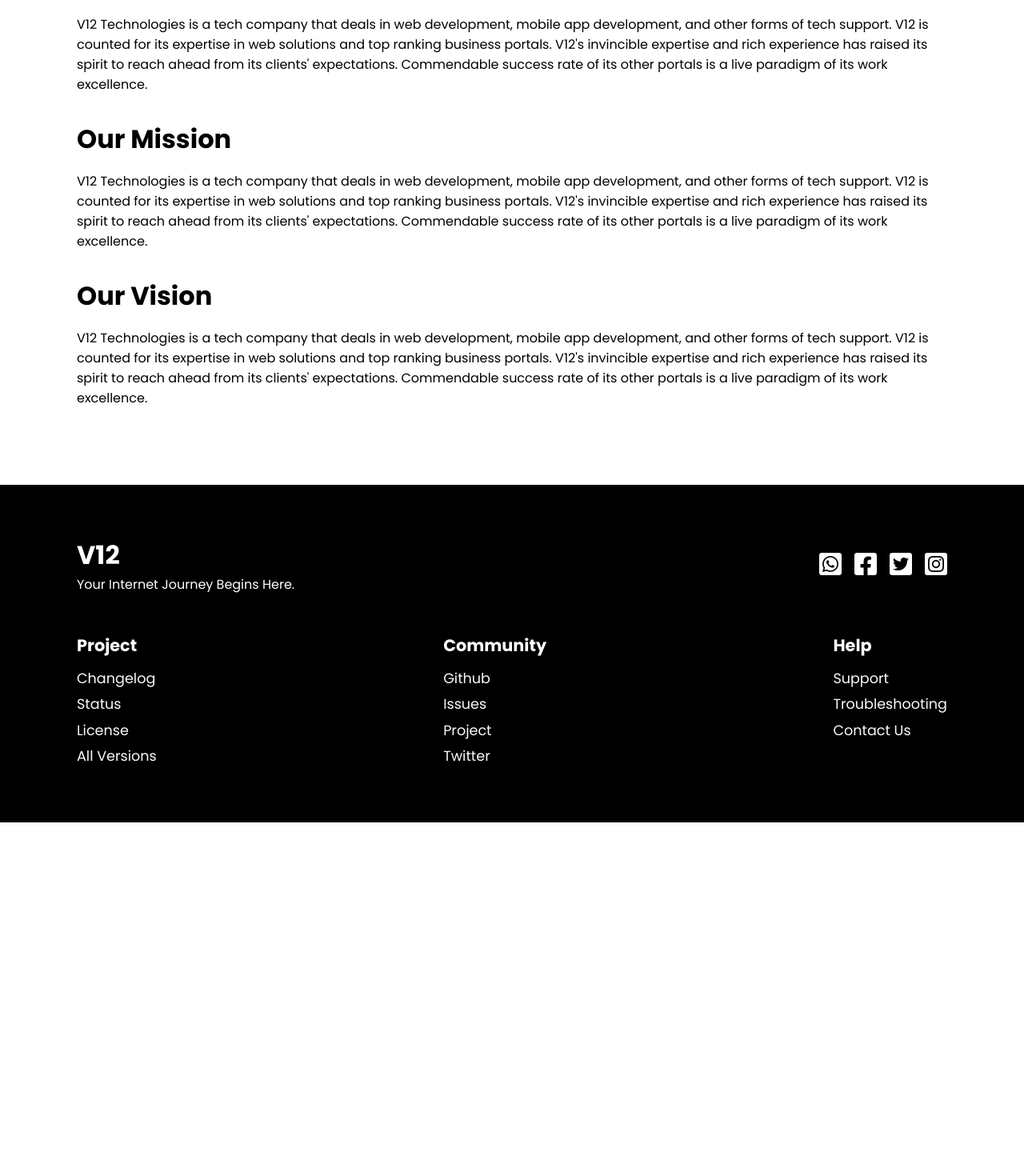
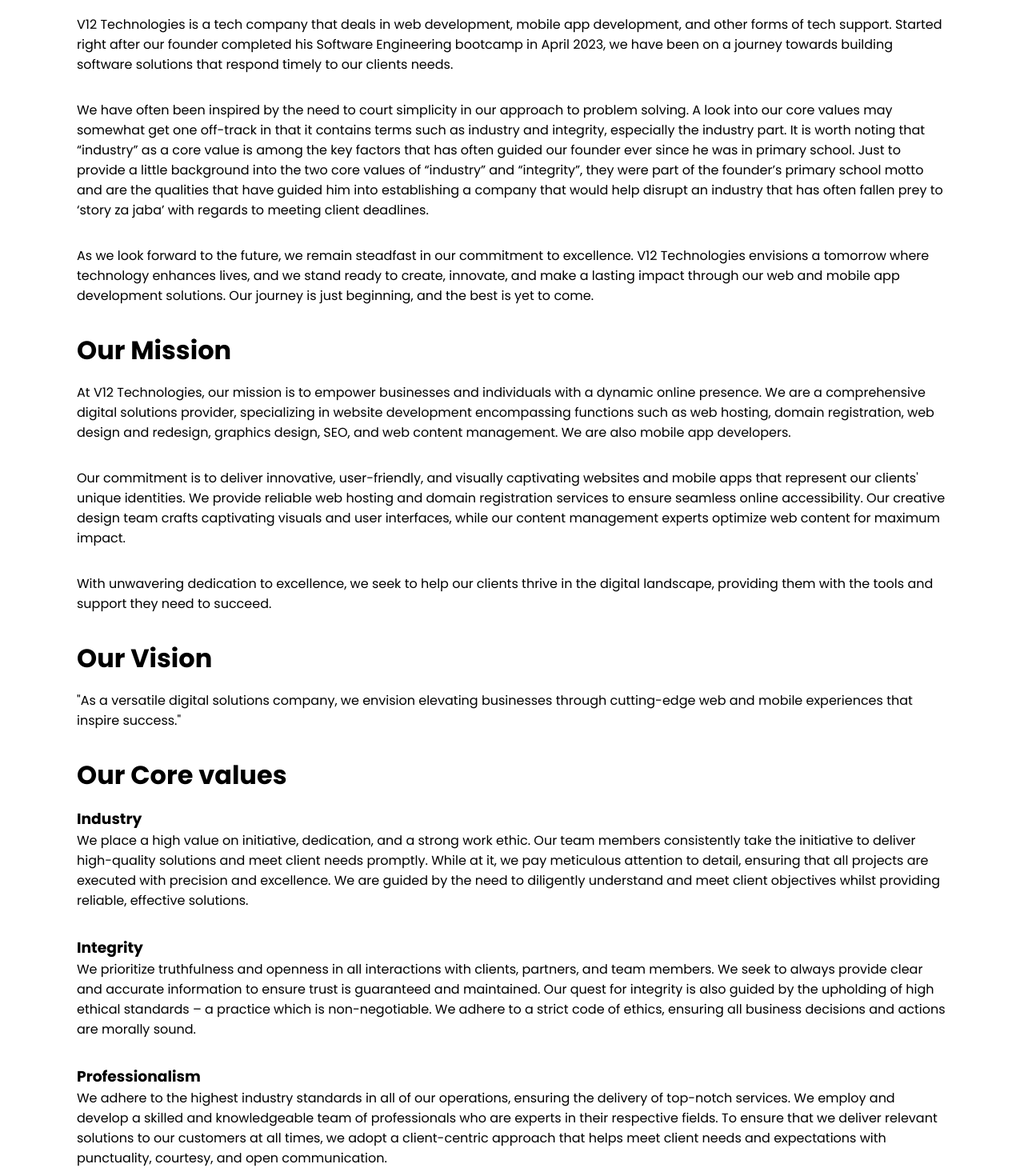
Before and after one commit to eugenemrobert/v12, a React (Create React App) app in the folder v12/: page /about in a window 1280 px wide. Shown: the part 670-2130 px from the top of the page at 80% size. Before the commit the page ends 1698 px from the top, so only its background shows below. Built offline with nearby package versions, Linux system fonts and the light colour scheme.

Commit message:
Edited history, vision, mission, and core values

```diff
--- a/v12/src/components/AboutUs.js
+++ b/v12/src/components/AboutUs.js
@@ -6,30 +6,65 @@
         <div className="about-container">
             <h1>Our History</h1>
             <p>V12 Technologies is a tech company that deals in web development, mobile
-                app development, and other forms of tech support. V12 is counted
-                for its expertise in web solutions and top ranking business portals.
-                V12's invincible expertise and rich experience has raised its spirit
-                to reach ahead from its clients' expectations. Commendable success
-                rate of its other portals is a live paradigm of its work excellence.
-            </p>
+                app development, and other forms of tech support. Started right after our
+                founder completed his Software Engineering bootcamp in April 2023, we have
+                been on a journey towards building software solutions that respond timely to our clients needs.
+                </p>
+
+                <p>We have often been inspired by the need to court simplicity in our approach to problem solving.
+                A look into our core values may somewhat get one off-track in that it contains terms such as industry
+                and integrity, especially the industry part. It is worth noting that “industry” as a core value is
+                among the key factors that has often guided our founder ever since he was in primary school.
+                Just to provide a little background into the two core values of “industry” and “integrity”,
+                they were part of the founder’s primary school motto and are the qualities that have guided him
+                 into establishing a company that would help disrupt an industry that has often fallen prey to
+                 ‘story za jaba’ with regards to meeting client deadlines.</p>
+
+                 <p> As we look forward to the future, we remain steadfast in our commitment to excellence.
+                    V12 Technologies envisions a tomorrow where technology enhances lives, and we stand ready
+                    to create, innovate, and make a lasting impact through our web and mobile app development
+                    solutions. Our journey is just beginning, and the best is yet to come. </p>
 
             <h1>Our Mission</h1>
-            <p>V12 Technologies is a tech company that deals in web development, mobile
-                app development, and other forms of tech support. V12 is counted
-                for its expertise in web solutions and top ranking business portals.
-                V12's invincible expertise and rich experience has raised its spirit
-                to reach ahead from its clients' expectations. Commendable success
-                rate of its other portals is a live paradigm of its work excellence.
+            <p> At V12 Technologies, our mission is to empower businesses and individuals
+                with a dynamic online presence. We are a comprehensive digital solutions provider,
+                specializing in website development encompassing functions such as web hosting,
+                domain registration, web design and redesign, graphics design, SEO, and web content management.
+                We are also mobile app developers. </p>
+
+                <p> Our commitment is to deliver innovative, user-friendly, and visually captivating websites
+                and mobile apps that represent our clients' unique identities. We provide reliable web
+                hosting and domain registration services to ensure seamless online accessibility. Our
+                creative design team crafts captivating visuals and user interfaces, while our content
+                management experts optimize web content for maximum impact. </p>
+
+               <p> With unwavering dedication to excellence, we seek to help our clients thrive in the digital
+                landscape, providing them with the tools and support they need to succeed.
             </p>
 
             <h1>Our Vision</h1>
-            <p>V12 Technologies is a tech company that deals in web development, mobile
-                app development, and other forms of tech support. V12 is counted
-                for its expertise in web solutions and top ranking business portals.
-                V12's invincible expertise and rich experience has raised its spirit
-                to reach ahead from its clients' expectations. Commendable success
-                rate of its other portals is a live paradigm of its work excellence.
-            </p>
+            <p>"As a versatile digital solutions company, we envision elevating businesses through cutting-edge web
+                and mobile experiences that inspire success."</p>
+
+            <h1>Our Core values</h1>
+            <h3>Industry</h3>
+            <p>We place a high value on initiative, dedication, and a strong work ethic. Our team members consistently
+               take the initiative to deliver high-quality solutions and meet client needs promptly. While at it, we
+               pay meticulous attention to detail, ensuring that all projects are executed with precision and excellence.
+               We are guided by the need to diligently understand and meet client objectives whilst providing reliable,
+               effective solutions.</p>
+            <h3>Integrity</h3>
+            <p>We prioritize truthfulness and openness in all interactions with clients, partners, and team members. We
+            seek to always provide clear and accurate information to ensure trust is guaranteed and maintained. Our
+            quest for integrity is also guided by the upholding of high ethical standards – a practice which is
+            non-negotiable. We adhere to a strict code of ethics, ensuring all business decisions and actions are
+            morally sound.</p>
+            <h3>Professionalism</h3>
+            <p>We adhere to the highest industry standards in all of our operations, ensuring the delivery of
+               top-notch services. We employ and develop a skilled and knowledgeable team of professionals who
+                are experts in their respective fields. To ensure that we deliver relevant solutions to our customers
+                 at all times, we adopt a client-centric approach that helps meet client needs and expectations with
+                 punctuality, courtesy, and open communication.</p>
         </div>
 
     )
```
